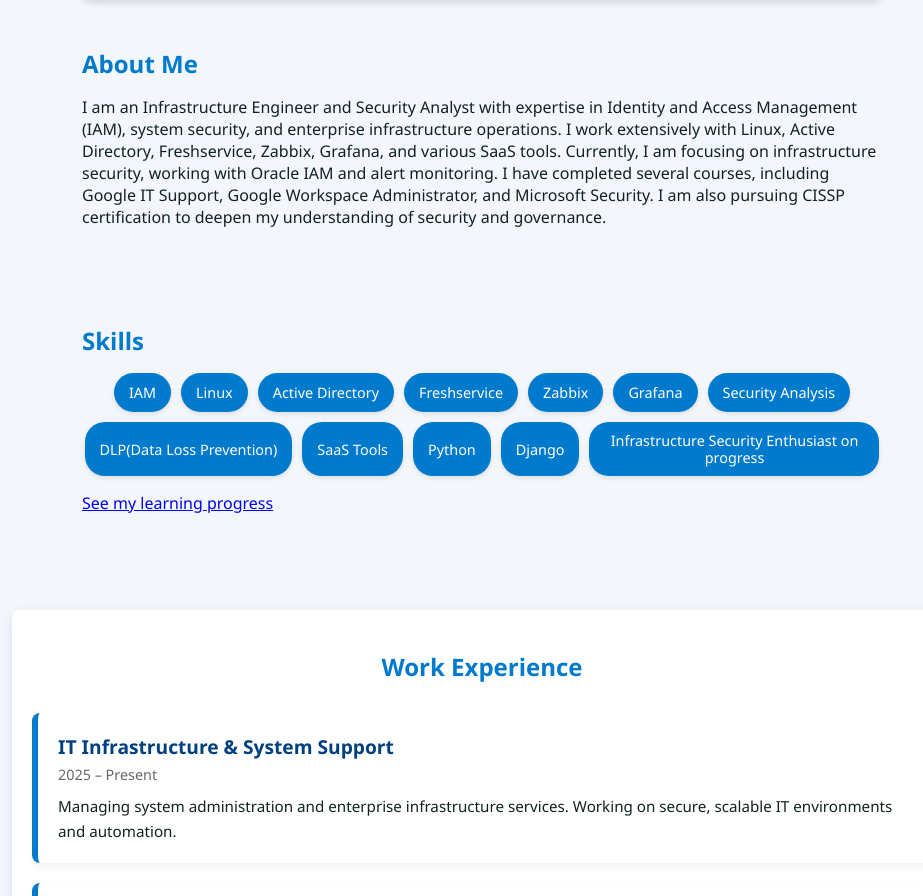
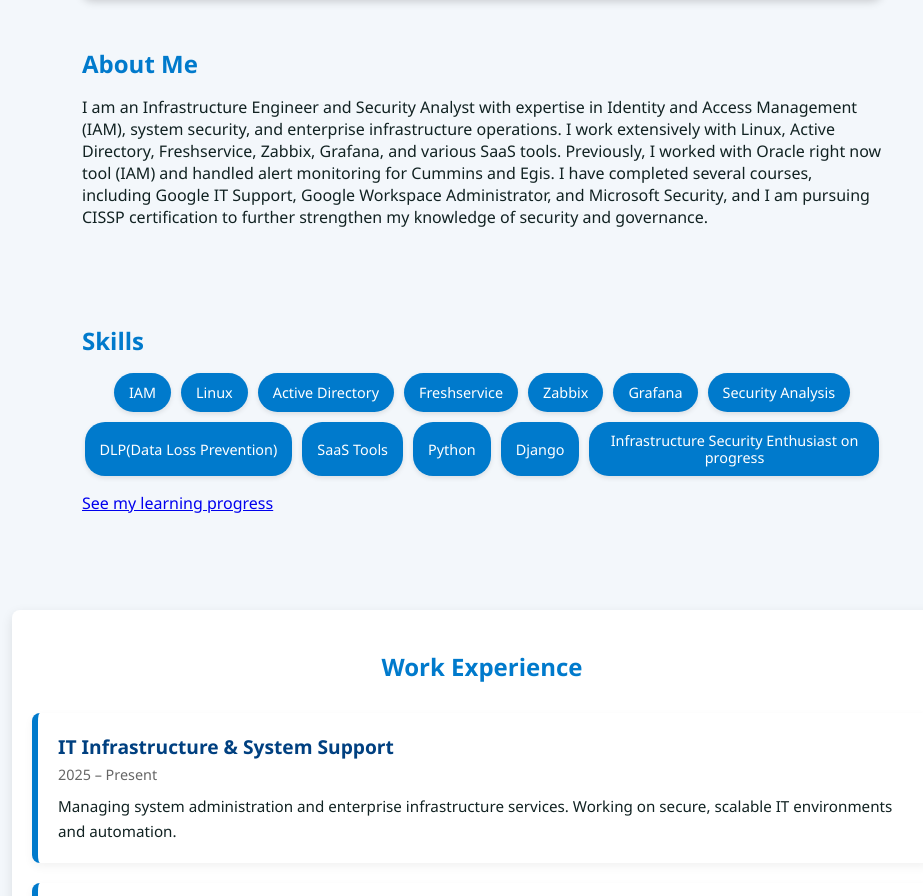
Before and after one commit to I-Nav-1/I-Nav-1.github.io, a plain HTML site: page index.html in a window 1280 px wide. Shown: the part 994-1890 px from the top of the page, without its empty margins (158-1081 px from the left). Drawn offline with Linux system fonts and the light colour scheme.

Commit message:
Revise About Me section with current work details
Updated content in the About Me section to include current work with Oracle IAM and alert monitoring for Cummins and Egis.

```diff
--- a/index.html
+++ b/index.html
@@ -105,7 +105,7 @@
   <section id="about" class="about">
     <h2>About Me</h2>
     <p>
-      I am an Infrastructure Engineer and Security Analyst with expertise in Identity and Access Management (IAM), system security, and enterprise infrastructure operations. I work extensively with Linux, Active Directory, Freshservice, Zabbix, Grafana, and various SaaS tools. Currently, I am focusing on infrastructure security, working with Oracle IAM and alert monitoring. I have completed several courses, including Google IT Support, Google Workspace Administrator, and Microsoft Security. I am also pursuing CISSP certification to deepen my understanding of security and governance.
+      I am an Infrastructure Engineer and Security Analyst with expertise in Identity and Access Management (IAM), system security, and enterprise infrastructure operations. I work extensively with Linux, Active Directory, Freshservice, Zabbix, Grafana, and various SaaS tools. Previously, I worked with Oracle  right now tool (IAM) and handled alert monitoring for Cummins and Egis. I have completed several courses, including Google IT Support, Google Workspace Administrator, and Microsoft Security, and I am pursuing CISSP certification to further strengthen my knowledge of security and governance.
     </p>
   </section>
 
```
